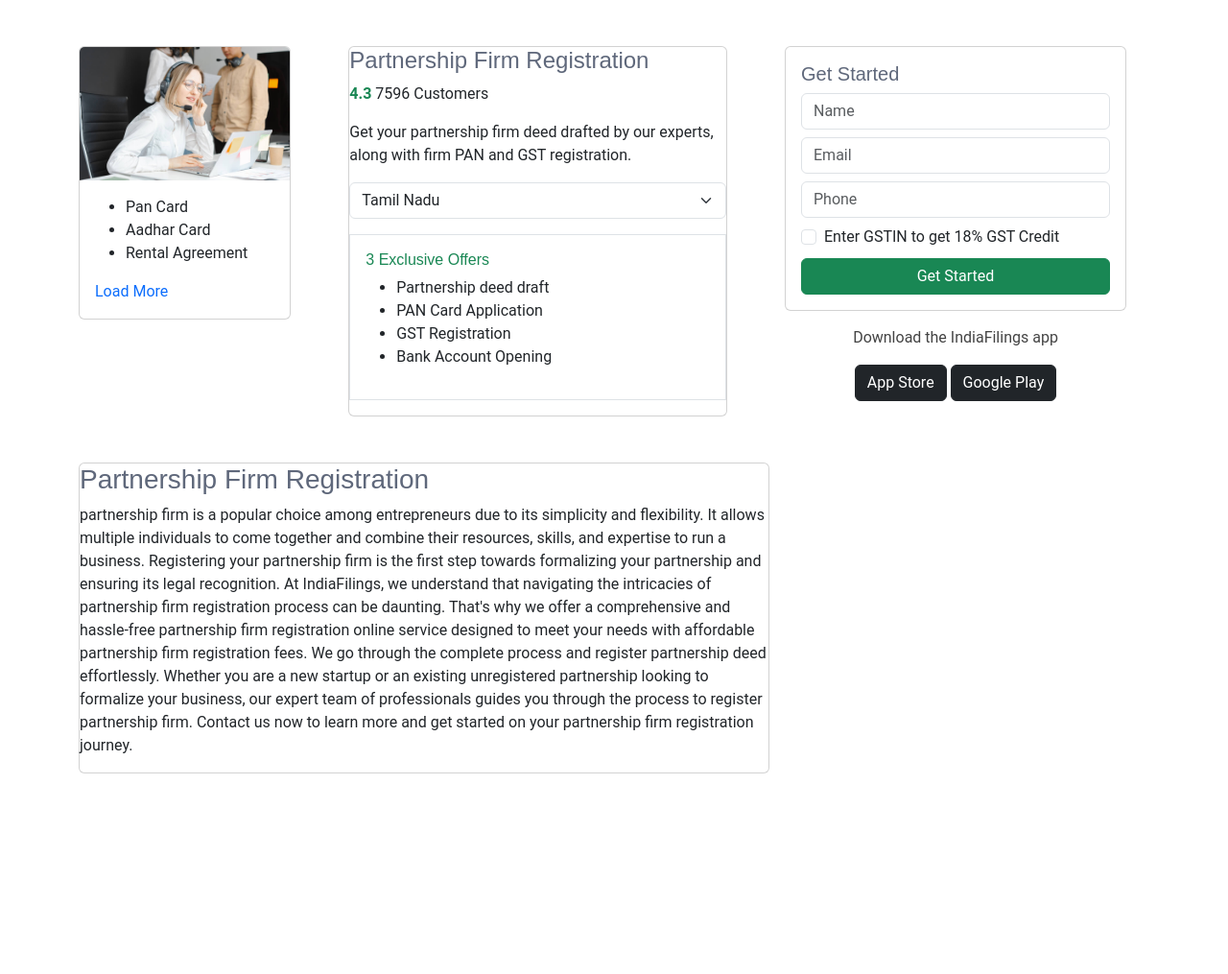
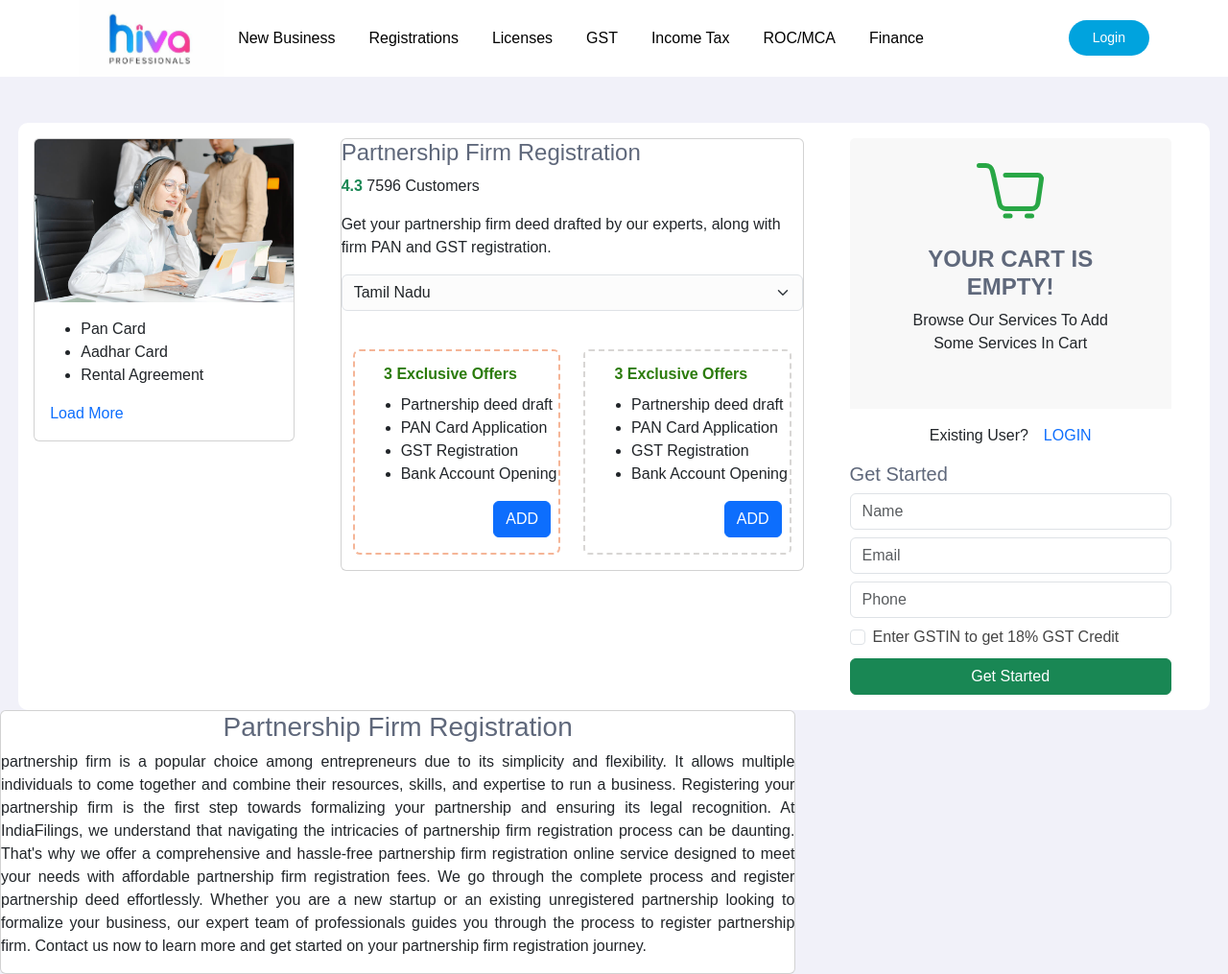
Before and after one commit to projectJVJ/ACNT, a PHP site: page /page.php in a window 1280 px wide; the page is wider, and only the part inside the window is pictured. Shown: that part at 96% size. Before the commit the page ends 806 px from the top of that part, so only its background shows below. Run offline with PHP 8.4, Linux system fonts and the light colour scheme.

Commit message:
page design done

```diff
--- a/assets/css/main.css
+++ b/assets/css/main.css
@@ -69,8 +69,8 @@
 --------------------------------------------------------------*/
 body {
   color: var(--default-color);
-  background-color: var(--background-color);
-  font-family: var(--default-font);
+  background-color: #f1f1f9;
+  font-family: sans-serif;
 }
 
 a {
@@ -937,3 +937,66 @@
   max-width: 100%;
   max-height: 80px;
 }
+
+/* ------------------------------------------------------------------------------------------------------------------- */
+
+
+.main-container {
+  background-color: white;
+  width: 97%;
+  padding-left: 1.5rem;
+  padding-right: 1.5rem;
+  border-radius: 10px;
+}
+
+#col1 {
+  padding: 0.8rem;
+}
+
+#col2 {
+  padding: 0.8rem;
+}
+
+#middle-card {
+  padding-left: 1rem;
+}
+
+.border-dashed {
+  border: dashed 2px rgb(245, 181, 151);
+  border-radius: 7px;
+}
+
+.border-dashed-2 {
+  border: dashed 2px rgb(216, 214, 212);
+}
+
+.offers-header {
+  padding: 0;
+  padding-left: 1.9rem;
+  border: none;
+  background-color: white;
+  color: rgb(43, 123, 11);
+  font-weight: bold;
+  padding-bottom: 8px;
+  padding-top: 12px;
+}
+
+.offers-body {
+  padding: 0;
+  padding-left: 1rem;
+}
+
+ .icon {
+  display: block;
+  margin: 0 auto;
+  width: 80px;
+  height: 80px;
+  margin-top: 1rem;
+  fill: #28a745;
+}
+.text-align-justify{
+  text-align: justify;
+}
+.main-container2{
+  background-color: white;
+}
--- a/page.php
+++ b/page.php
@@ -5,14 +5,19 @@
     <meta name="viewport" content="width=device-width, initial-scale=1">
     <title>Partnership Firm Registration</title>
     <link href="https://cdn.jsdelivr.net/npm/bootstrap@5.3.0/dist/css/bootstrap.min.css" rel="stylesheet">
+    <!-- <link href="assets/css/demo.css" rel="stylesheet"> -->
     <link href="assets/css/main.css" rel="stylesheet">
+
 </head>
 
 <body>
-    <div class="container mt-5">
+    <?php include 'header.php'; ?>
+
+    <div class="container-fluid mt-5 main-container">
+        <div class="row p-3">
+            <div class="col-md-8 col1 p-0">
                 <div class="row">
-            <div class="row col-md-8">
-                <div class="col-md-4">
+                    <div class="col-md-4 first-card p-0">
                         <div class="card">
                             <img src="assets/img/services.jpg" class="card-img-top" alt="Partnership Registration">
                             <div class="card-body">
@@ -25,31 +30,74 @@
                             </div>
                         </div>
                     </div>
-                <div class="col-md-8 p-5 pt-0">
+                    <div class="col-md-8 ps-5">
                         <div class="card">
                             <h4>Partnership Firm Registration</h4>
                             <p><span class="text-success fw-bold">4.3</span> 7596 Customers</p>
                             <p>Get your partnership firm deed drafted by our experts, along with firm PAN and GST registration.
                             </p>
-                    <select class="form-select mb-3">
+                            <select class="form-select mb-3" style="background-color : #fcfcfc; ">
                                 <option>Tamil Nadu</option>
                                 <option>Chhattisgarh</option>
+                                <option>Gujarat</option>
                             </select>
-                    <div class="border p-3 mb-3">
-                        <h6 class="text-success">3 Exclusive Offers</h6>
+
+                            <div class="container ">
+                                <div class="row mt-4">
+                                    <div class="col-md-6 mb-3">
+                                        <div class="card border-dashed pb-3">
+                                            <div class="card-header offers-header">
+                                                3 Exclusive Offers
+                                            </div>
+                                            <div class="offers-body">
                                                 <ul>
                                                     <li>Partnership deed draft</li>
                                                     <li>PAN Card Application</li>
                                                     <li>GST Registration</li>
                                                     <li>Bank Account Opening</li>
                                                 </ul>
+                                                <button class="btn btn-primary float-end me-2">ADD</button>
+                                            </div>
+                                        </div>
+                                    </div>
+
+                                    <div class="col-md-6">
+                                        <div class="card border-dashed-2 pb-3">
+                                            <div class="offers-header">
+                                                3 Exclusive Offers
+                                            </div>
+                                            <div class="offers-body">
+                                                <ul>
+                                                    <li>Partnership deed draft</li>
+                                                    <li>PAN Card Application</li>
+                                                    <li>GST Registration</li>
+                                                    <li>Bank Account Opening</li>
+                                                </ul>
+                                                <button class="btn btn-primary float-end me-2">ADD</button>
+                                            </div>
+                                        </div>
+                                    </div>
+                                </div>
+                            </div>
                         </div>
                     </div>
                 </div>
 
             </div>
-            <div class="col-md-4">
-                <div class="card p-3">
+            <div class="col-md-4 ps-5 col2">
+                <div class="card border-0 rounded">
+                    <div class="card-header p-5 pt-0  right-card-header border-0 ">
+                        <svg class="icon" xmlns="http://www.w3.org/2000/svg" viewBox="0 0 32 32">
+                            <path d="M29.4 8.85A2.48 2.48 0 0 0 27.53 8H14a1 1 0 0 0 0 2h13.53a.47.47 0 0 1 .36.16.48.48 0 0 1 .11.36l-1.45 10a1.71 1.71 0 0 1-1.7 1.48H14.23a1.72 1.72 0 0 1-1.68-1.33L10 8.79l-.5-1.92A3.79 3.79 0 0 0 5.82 4H3a1 1 0 0 0 0 2h2.82a1.8 1.8 0 0 1 1.74 1.36L8 9.21l2.6 11.88A3.72 3.72 0 0 0 14.23 24h10.62a3.74 3.74 0 0 0 3.68-3.16l1.45-10a2.45 2.45 0 0 0-.58-1.99zM16 25h-2a1 1 0 0 0 0 2h2a1 1 0 0 0 0-2zM25 25h-2a1 1 0 0 0 0 2h2a1 1 0 0 0 0-2z" />
+                        </svg>
+                        <h4 class="mt-3 text-center "><b>YOUR CART IS EMPTY!</b></h4>
+                        <p class="mb-2 text-center">Browse Our Services To Add Some Services In Cart</p>
+                    </div>
+                    <div class="card-body text-center">
+                        <span class=" text-2sm text-gray-700"> Existing User?<a href="#" class="text-primary ps-3">LOGIN</a></span>
+                    </div>
+
+                </div>
                 <h5>Get Started</h5>
                 <input type="text" class="form-control mb-2" placeholder="Name">
                 <input type="email" class="form-control mb-2" placeholder="Email">
@@ -60,21 +108,14 @@
                 </div>
                 <button class="btn btn-success w-100 mt-2">Get Started</button>
             </div>
-                <div class="mt-3 text-center">
-                    <p>Download the IndiaFilings app</p>
-                    <button class="btn btn-dark">App Store</button>
-                    <button class="btn btn-dark">Google Play</button>
         </div>
-
-            </div>
-
     </div>
 
     <div class="row col-md-12">
         <div class="col-md-8">
-                <div class="card">
-                <h3>Partnership Firm Registration</h3>
-                <p>partnership firm is a popular choice among entrepreneurs due to its simplicity and flexibility. It
+            <div class="card" id="paragraph">
+                <h3 class=" text-center">Partnership Firm Registration</h3>
+                <p class="text-align-justify">partnership firm is a popular choice among entrepreneurs due to its simplicity and flexibility. It
                     allows multiple individuals to come together and combine their resources, skills, and expertise to
                     run a business. Registering your partnership firm is the first step towards formalizing your
                     partnership and ensuring its legal recognition.
@@ -93,6 +134,7 @@
     </div>
     </div>
 
+
     <script src="https://cdn.jsdelivr.net/npm/bootstrap@5.3.0/dist/js/bootstrap.bundle.min.js"></script>
 </body>
 
```
Lines whose indentation alone changed are shown as unchanged.
